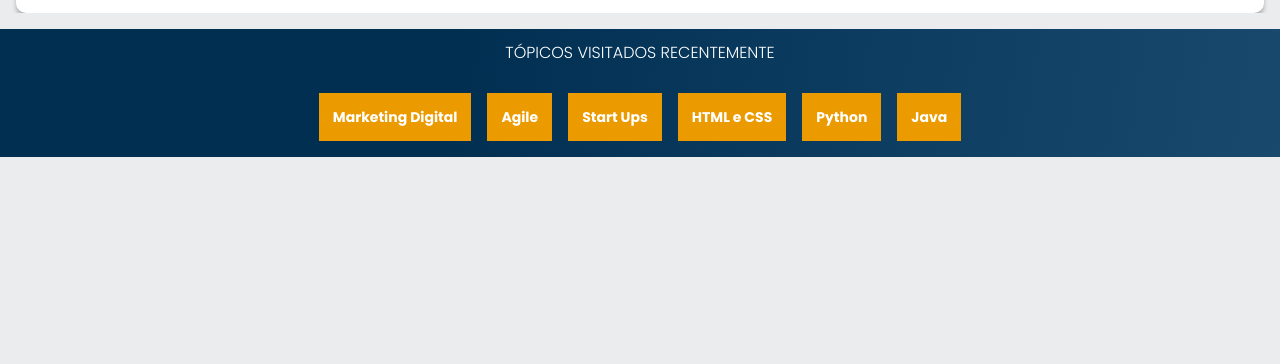
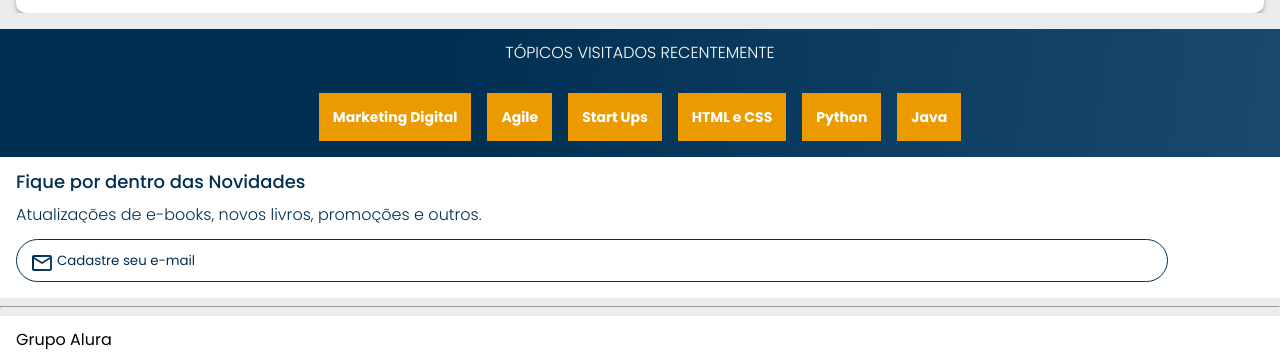
Before and after one commit to Victody/AluraBooks, a plain HTML site: page index.html in a window 1280 px wide. Shown: the part 2327-2691 px from the top of the page. Before the commit the page ends 2484 px from the top, so only its background shows below. Drawn offline with nearby package versions, Linux system fonts and the light colour scheme.

Commit message:
Aplicar plugins externos através de CDN;     Utilizar o plugin SwiperJS;     Reforçar o aprendizado de flexbox;     Reutilizar elementos e estilos;     Criar listas;     Editar input e seu placeholder.

```diff
--- a/index.html
+++ b/index.html
@@ -147,6 +147,15 @@
         </ul>
     </section>
 
+    <section class="contato">
+        <h2 class="contato__titulo">Fique por dentro das Novidades</h2>
+        <p class="contato__texto">Atualizações de e-books, novos livros, promoções e outros.</p>
+        <input type="email" placeholder="Cadastre seu e-mail" class="contato__email">
+    </section>
+    <hr/>
+    <footer class="rodape">
+        <h2 class="rodape__titulo">Grupo Alura</h2>
+    </footer>
     <script src="https://cdn.jsdelivr.net/npm/swiper@10/swiper-bundle.min.js"></script>
     <script>
         const swiper = new Swiper('.swiper', {
--- a/style.css
+++ b/style.css
@@ -3,6 +3,8 @@
 @import url("styles/banner.css");
 @import url("styles/carrossel.css");
 @import url("styles/topicos.css");
+@import url("styles/contato.css");
+@import url("styles/rodape.css");
 
 :root {
     --cor-de-fundo: #EBECEE;
--- /dev/null
+++ b/styles/contato.css
@@ -0,0 +1,36 @@
+  .contato {
+    background-color: var(--branco);
+    padding: 1em;
+  }
+
+  .contato__titulo, .contato__texto {
+    background: var(--azul-degrade);
+    -webkit-background-clip: text;
+    -webkit-text-fill-color: transparent;
+    background-clip: text;
+  }
+
+  .contato__titulo {
+    font-size: 18px;
+    font-weight: 500;
+  }
+
+  .contato__texto {
+    font-weight: 300;
+    margin: 1em 0;
+  }
+
+  .contato__email {
+    padding: 1em;
+    border: 1px solid var(--azul);
+    border-radius: 24px;
+    width: 90%;
+
+  }
+
+  .contato__email::placeholder {
+    font-family: var(--fonte-principal);
+    color: var(--azul);
+    background: url(../images/footer/Email.svg) no-repeat;
+    padding-left: 2em;
+  }
--- /dev/null
+++ b/styles/rodape.css
@@ -0,0 +1,8 @@
+.hr {
+    margin: 0;
+}
+
+.rodape {
+    background-color: var(--branco);
+    padding: 1em;
+}
```
Also changed, not shown: images/footer/Email.svg (added).
